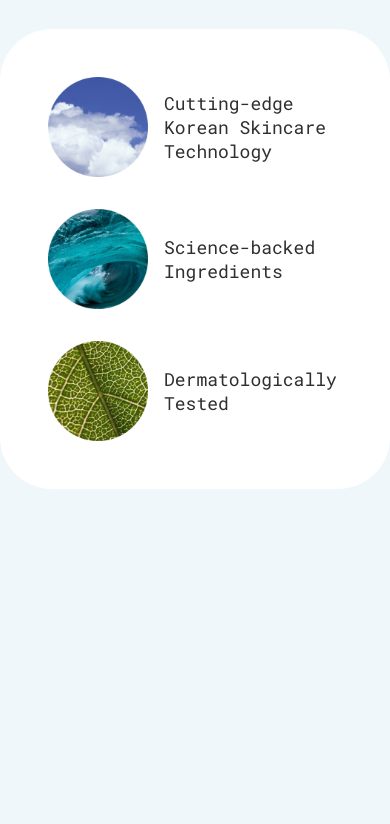
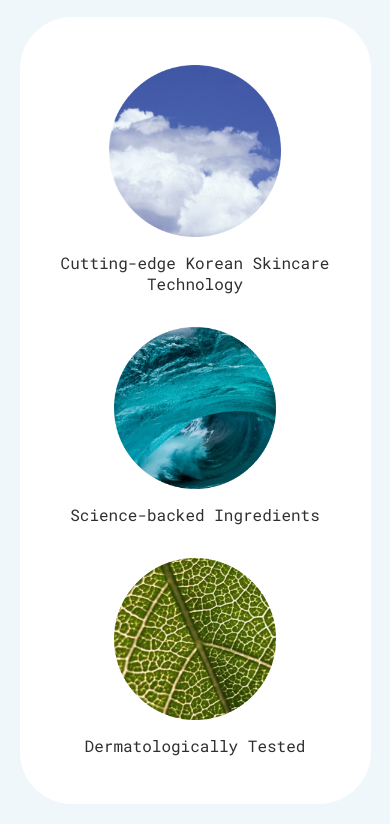
Before and after one commit to ronnelsantos08/codechallenge, a website: page index.html in a window 390 px wide. Shown: the part 2003-2827 px from the top of the page. Before the commit the page ends 2524 px from the top, so only its background shows below. Drawn offline with nearby package versions, Linux system fonts and the light colour scheme.

Commit message:
fix styling, responsiveness and added mobile view

```diff
--- a/scss/components/_section1.scss
+++ b/scss/components/_section1.scss
@@ -23,8 +23,8 @@
 
   .highlight {
     text-decoration: underline;
-    text-decoration-thickness: 2px; /* optional: control line thickness */
-    text-underline-offset: 4px;    /* optional: move underline away from text */
+    text-decoration-thickness: 2px;
+    text-underline-offset: 4px;
   }
 
   .feature-section {
--- a/scss/components/_section2.scss
+++ b/scss/components/_section2.scss
@@ -2,37 +2,64 @@
 .section2-container {
     background-color: rgba(255, 255, 255, 1);
     border-radius: 52px;
-    max-width: 1266px;
-    min-height: 282px;
-    margin: 2rem auto;
-    padding: 2rem;
+    width: 90%;
+    margin: 5% auto;
+    padding: 4% 0;
     display: flex;
     justify-content: space-around;
     align-items: center;
     flex-wrap: wrap;
-  }
 
     .section2-item {
       display: flex;
-    flex-direction: row; /* Aligns img and text in a row */
+      flex-direction: row;
       align-items: center;
       text-align: left;
       margin: 1rem;
-    flex-basis: 300px; /* Provides a base width for items */
+      flex-basis: 25%;
+
+      img {
+        width: 43%;
+        height: auto;
+        margin-right: 1rem;
       }
 
-  .section2-item img {
-    width: 100px;
-    height: 100px;
-    margin-right: 1rem; /* Space between img and text */
+      h2 {
+        color: rgba(46, 48, 46, 1);
+        font-family: 'Roboto Mono', monospace;
+        font-size: clamp(1rem, 1.25vw, 100rem);
+        font-weight: 400;
+        line-height: 1.3;
+        margin: 0;
+        width: 100%;
+      }
     }
 
-  .section2-item h2 {
-    color: rgba(46, 48, 46, 1);
-    font-family: 'Roboto Mono', monospace;
-    font-size: 18px;
-    font-weight: 400;
-    line-height: 24px;
-    margin: 0;
-    width: auto; /* Allow text to take up space */
+
+    @media screen and (max-width: 1024px) {
+      .section2-item {
+        flex-basis: 45%;
       }
+    }
+
+
+    @media screen and (max-width: 640px) {
+      flex-direction: column;
+      padding: 2rem 1rem;
+
+      .section2-item {
+        flex-basis: 100%;
+        flex-direction: column;
+        text-align: center;
+
+        img {
+          width: 60%;
+          margin: 0 auto 1rem;
+        }
+
+        h2 {
+          font-size: 1rem;
+        }
+      }
+    }
+  }
```
Also changed, not shown: css/app.css, 1 other file. Lines whose indentation alone changed are shown as unchanged.
